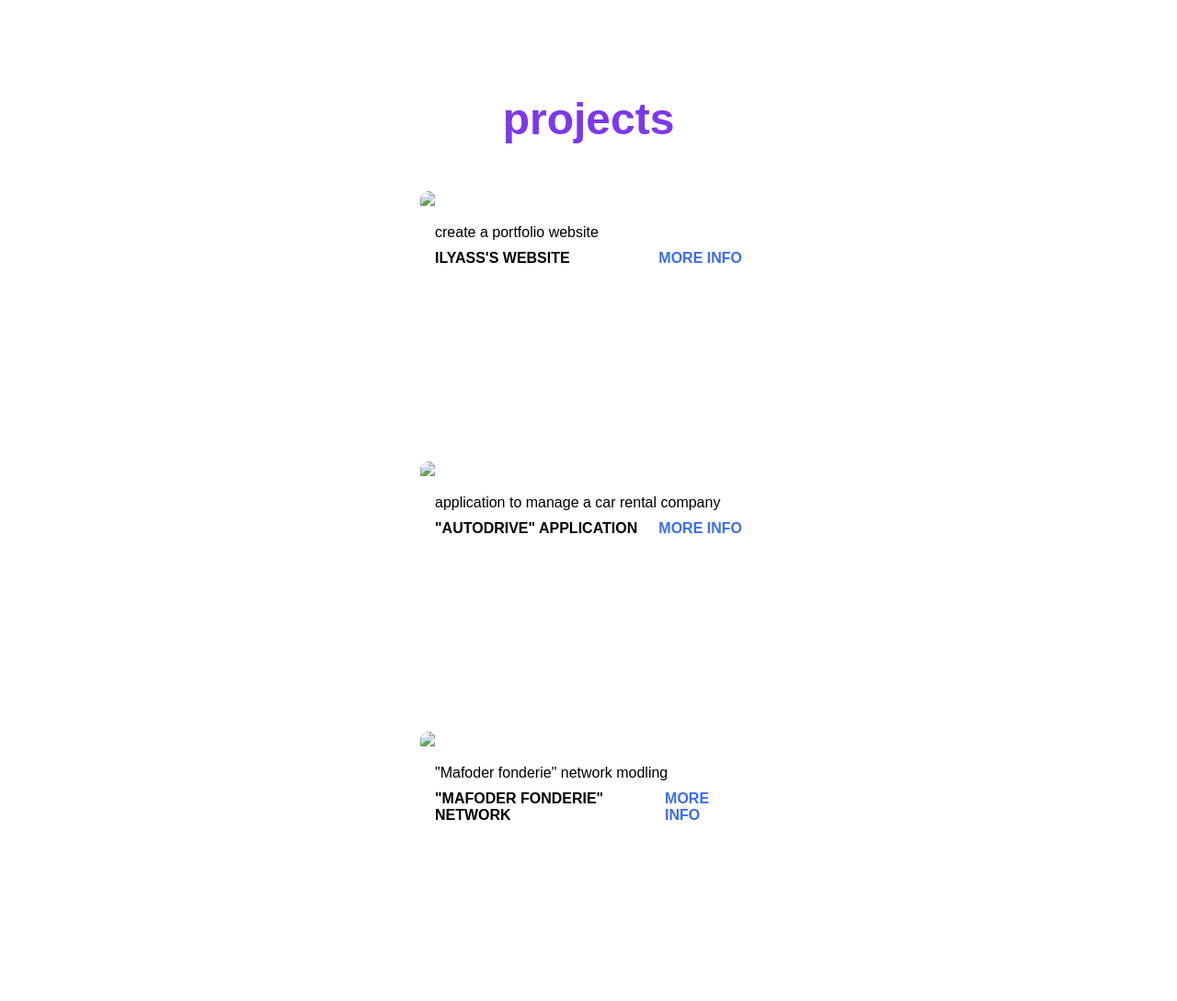
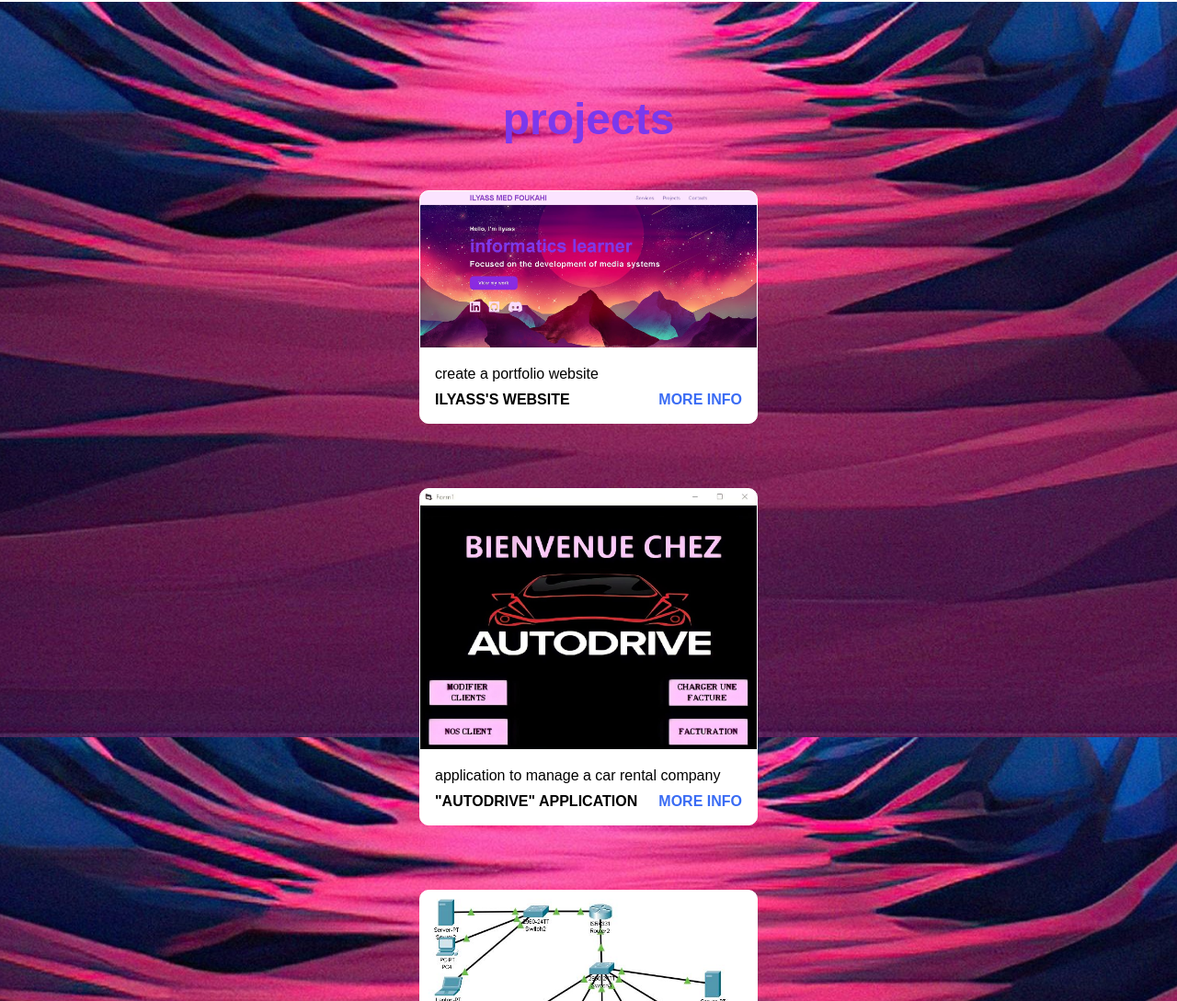
Before and after one commit to Foukahi/ilyass, a plain HTML site: page index.html in a window 1280 px wide. Shown: the part 1711-2800 px from the top of the page at 92% size. Drawn offline with Linux system fonts and the light colour scheme.

Commit message:
Add files via upload

```diff
--- a/index.html
+++ b/index.html
@@ -79,7 +79,7 @@
         <div class="content">
             <div class="project-card">
                 <div class="project-image">
-                    <img src="images\proj1.png">
+                    <img src="proj1.png">
                 </div>
                 <div class="project-info">
                     <p class="projec-category">create a portfolio website</p>
@@ -94,7 +94,7 @@
         <div class="content">
             <div class="project-card">
                 <div class="project-image">
-                    <img src="images\proj2.png">
+                    <img src="proj2.png">
                 </div>
                 <div class="project-info">
                     <p class="projec-category">application to manage a car rental company</p>
@@ -109,7 +109,7 @@
         <div class="content">
             <div class="project-card">
                 <div class="project-image">
-                    <img src="images\proj3.png">
+                    <img src="proj3.png">
                 </div>
                 <div class="project-info">
                     <p class="projec-category">"Mafoder fonderie" network modling</p>
--- a/style.css
+++ b/style.css
@@ -55,7 +55,7 @@ section{
     min-height: 100vh;
     display: flex;
     align-items: center;
-    background: url(images/background.jpeg) no-repeat;
+    background: url(background.jpeg) no-repeat;
     background-size: cover;
     background-position: center;
     background-attachment: fixed;
@@ -169,7 +169,7 @@ section{
             /*section-projects*/
 
 .projects {
-    background: url(images/background2.jpeg) no-repeat;
+    background: url(background2.jpeg) no-repeat;
     background-size: cover;
     background-position: center;
     background-attachment: fixed;
```
